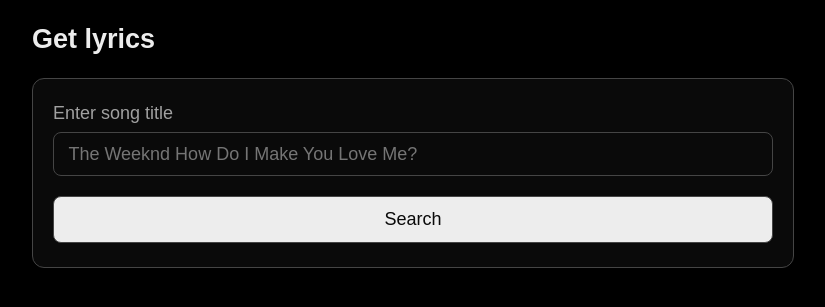
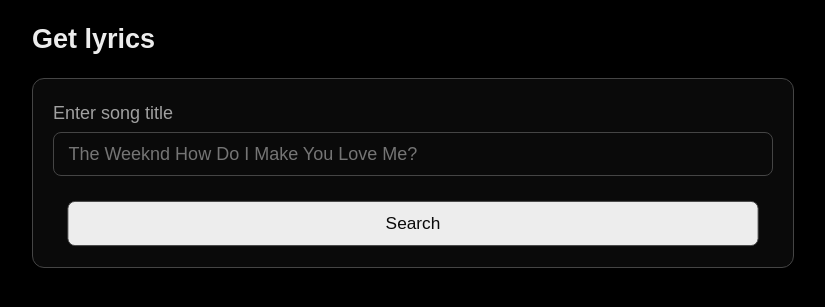
Before and after one commit to devlocalhost/website, a Flask app: page /lyrics in a window 1280 px wide, with the pointer over the restyled element. Shown: the part 196-503 px from the top of the page, without its empty margins (248-1073 px from the left). Run offline with Flask 3, Linux system fonts and the light colour scheme; parts of the project's set-up code (start-up, migrations or seed data) failed here and were passed over; some web fonts are replaced.

Commit message:
sexy button

```diff
--- a/static/css/style.css
+++ b/static/css/style.css
@@ -98,7 +98,7 @@ button {
 }
 
 button:hover {
-    transform: translateY(-4px);
+    transform: scale(0.96);
 }
 
 .input-wrapper {
```
